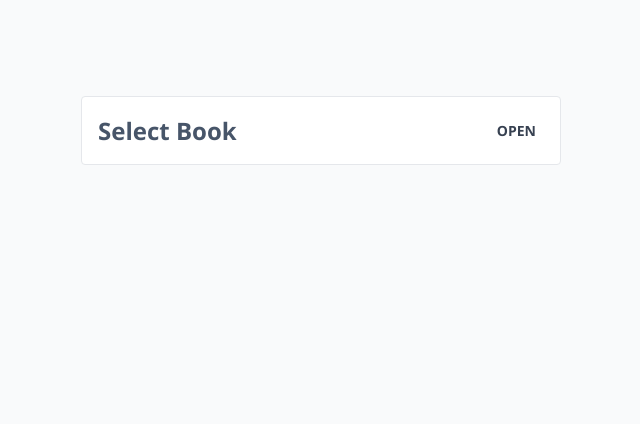
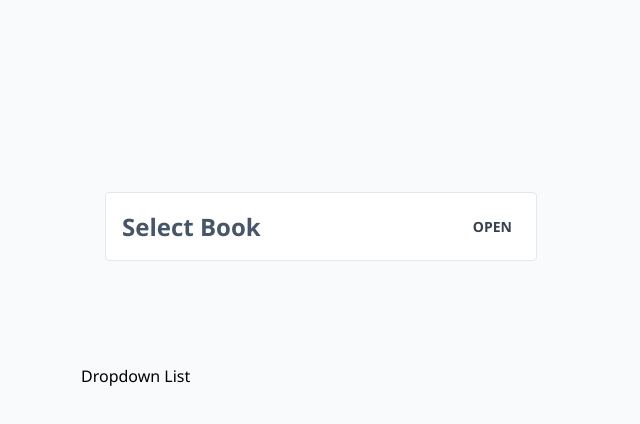
Before and after one commit to apcurran/custom-dropdown-react-ui-component, a React (Create React App) app: page / in a window 1280 px wide. Shown: the top 424 px of the page, without its empty margins (319-959 px from the left). Built offline with nearby package versions, Linux system fonts and the light colour scheme.

Commit message:
Ready to refactor to components

```diff
--- a/src/App.js
+++ b/src/App.js
@@ -1,6 +1,7 @@
 import { useState } from "react";
 
 import Dropdown from "./components/Dropdown";
+import DropdownList from "./components/DropdownList";
 
 function App() {
   const items = [
@@ -20,7 +21,10 @@ function App() {
 
   return (
     <div className="App">
+      <div className="wrapper">
         <Dropdown title="Select Book" items={items} multiSelect={true} />
+        <DropdownList />
+      </div>
     </div>
   );
 }
--- /dev/null
+++ b/src/components/DropdownList.js
@@ -0,0 +1,11 @@
+import React from 'react';
+
+function DropdownList() {
+    return (
+        <div>
+            Dropdown List
+        </div>
+    );
+}
+
+export default DropdownList;
```
Also changed, not shown: src/components/DropdownListItem.js (added, +11 -0 lines), 1 other file (tests, documents, lock files or other folders).
